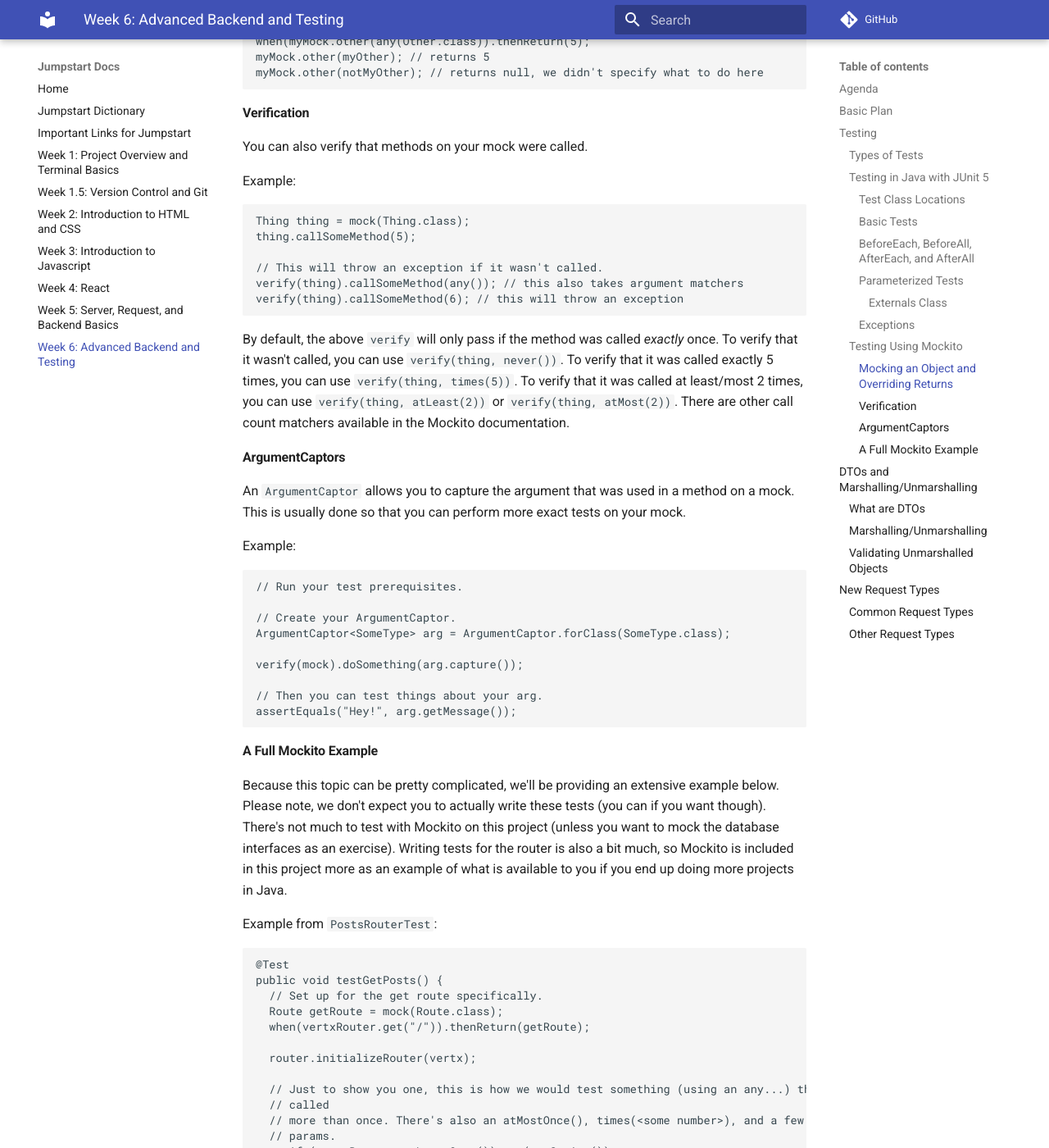
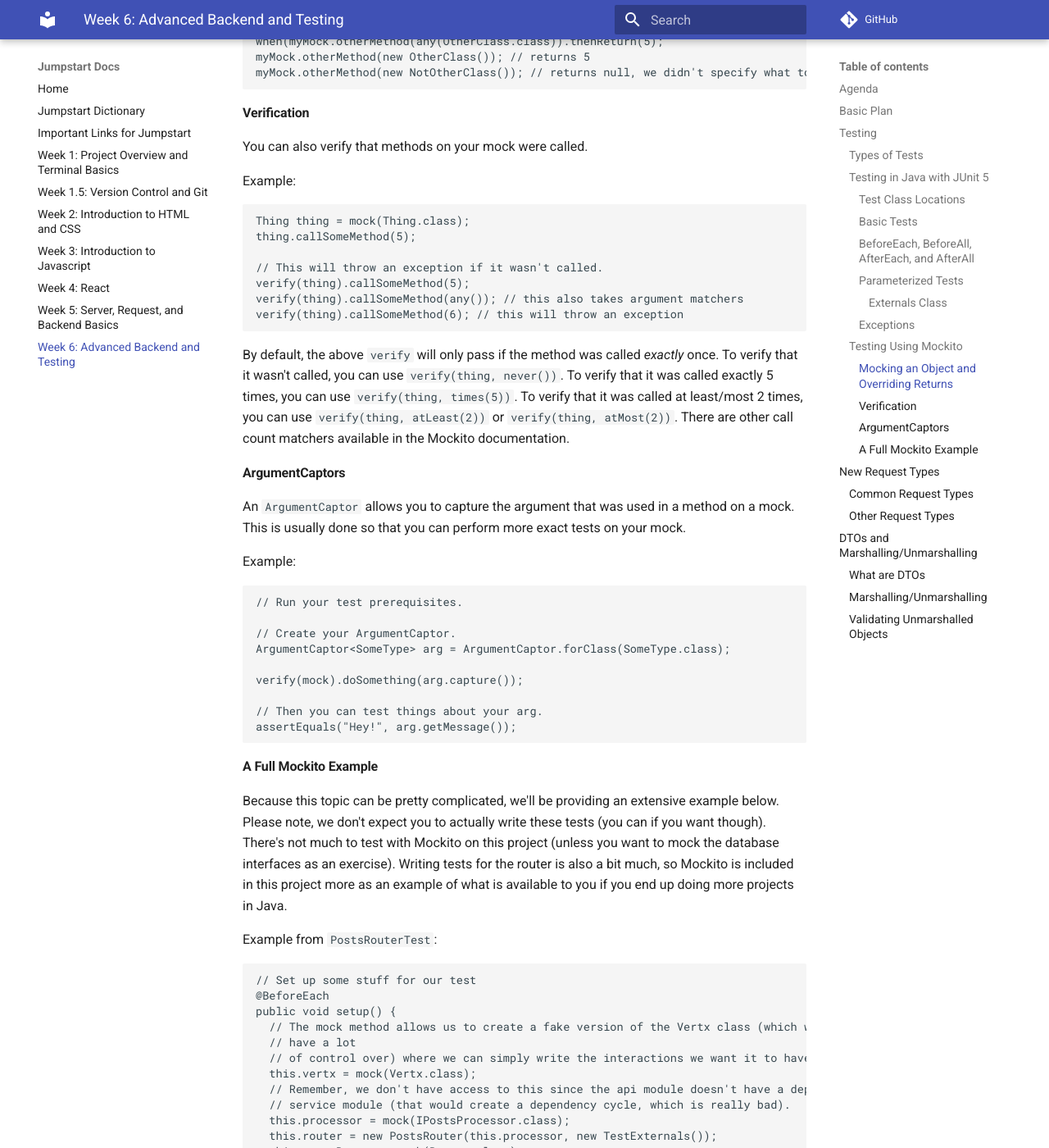
Before and after one commit to Code-4-Community/learning-resources, an MkDocs documentation site: the page built from docs/jumpstart/week-6.md, in a window 1280 px wide and 1400 px high, scrolled down 10149 px. Shown: the whole window at 82% size. Built offline with MkDocs 1.6.1 and Material for MkDocs 9.7.7, drawn with Linux system fonts in a browser that asks for light colours; comment, search, counter and statistics services are not loaded; some of the changed text lies outside the part shown.

Commit message:
Finish up Liam's comments

````diff
--- a/docs/jumpstart/week-6.md
+++ b/docs/jumpstart/week-6.md
@@ -27,14 +27,14 @@
     - Argument Captors
     - Show the test created for the backend api module
 
-2. DTOs and Marshalling/Unmarshalling
+2. New Request Types
+  - `POST`, `PUT`, `PATCH`, and `DELETE`: what are they commonly used for
+
+3. DTOs and Marshalling/Unmarshalling
   - What are DTOs
     - What are they used for
   - Marshalling/Unmarshalling
   - Validating unmarshalled objects/why it's necessary
-
-3. New Request Types
-  - `POST`, `PUT`, `PATCH`, and `DELETE`: what are they commonly used for
 
 ## Testing
 
@@ -417,8 +417,8 @@
 ```
 
 If you only want to mock a method when it's called with certain parameters, then you can
-do that with argument matchers. You can do things like `any()` for anything, `anyInt()` for any integer,
-`any(MyClass.class)` for that specific class, or even just enter your own number/string for specific entries.
+do that with argument matchers. Mockito defines the matcher `any()` for anything, `anyInt()` for any integer,
+`any(MyClass.class)` for a specific class, or even just enter your own number/string for specific arguments.
 The result you specify will only be returned/done when all matchers are satisfied.
 
 >Note: if there's another condition you need satisfied, you can also create your own matcher if the default ones aren't
@@ -426,16 +426,16 @@
 
 Example:
 ```java
-when(myMock.do(anyInt()).thenReturn(5);
+when(myMock.performMyOperation(anyInt()).thenReturn(5);
 
-myMock.do(5); // returns 5
-myMock.do(-1); // returns 5
-myMock.do(anyInt()); // you can't do this though, it only works in the "when" or "do..." methods
+myMock.performMyOperation(5); // returns 5
+myMock.performMyOperation(-1); // returns 5
+myMock.performMyOperation(anyInt()); // you can't do this though, it only works in the "when" or "do..." methods
 // This is because you're actually calling the method (or the mocked version), so you need to pass in a real value
 
-when(myMock.other(any(Other.class)).thenReturn(5);
-myMock.other(myOther); // returns 5
-myMock.other(notMyOther); // returns null, we didn't specify what to do here
+when(myMock.otherMethod(any(OtherClass.class)).thenReturn(5);
+myMock.otherMethod(new OtherClass()); // returns 5
+myMock.otherMethod(new NotOtherClass()); // returns null, we didn't specify what to do here
 ```
 
 #### Verification
@@ -448,6 +448,7 @@
 thing.callSomeMethod(5);
 
 // This will throw an exception if it wasn't called.
+verify(thing).callSomeMethod(5);
 verify(thing).callSomeMethod(any()); // this also takes argument matchers
 verify(thing).callSomeMethod(6); // this will throw an exception
 ```
@@ -486,18 +487,51 @@
 
 Example from `PostsRouterTest`:
 ```java
+// Set up some stuff for our test
+@BeforeEach
+public void setup() {
+  // The mock method allows us to create a fake version of the Vertx class (which we usually don't
+  // have a lot
+  // of control over) where we can simply write the interactions we want it to have.
+  this.vertx = mock(Vertx.class);
+  // Remember, we don't have access to this since the api module doesn't have a dependency on the
+  // service module (that would create a dependency cycle, which is really bad).
+  this.processor = mock(IPostsProcessor.class);
+  this.router = new PostsRouter(this.processor, new TestExternals());
+  this.vertxRouter = mock(Router.class);
+  this.route = mock(Route.class);
+  this.ctx = mock(RoutingContext.class);
+
+  // Mock for the IRouter#end method. We don't have to handle HttpServerResponse#end method, since
+  // unmocked methods just return null.
+  res = mock(HttpServerResponse.class);
+  when(res.setStatusCode(anyInt())).thenReturn(res);
+  when(res.putHeader(anyString(), anyString())).thenReturn(res);
+  when(ctx.response()).thenReturn(res);
+
+  when(vertxRouter.get(anyString())).thenReturn(route);
+  when(vertxRouter.post(anyString())).thenReturn(route);
+  when(vertxRouter.delete(anyString())).thenReturn(route);
+}
+
+private PostsResponse generatePosts(int count) {
+  List<PostSummary> posts = new ArrayList<>();
+  for (int i = 0; i < count; i++) {
+    SinglePostResponse post = generatePost(i);
+    String preview = post.getBody().substring(0, Math.min(50, post.getBody().length()));
+    posts.add(new PostSummary(post, preview, i));
+  }
+  return new PostsResponse(posts);
+}
+
 @Test
 public void testGetPosts() {
   // Set up for the get route specifically.
   Route getRoute = mock(Route.class);
   when(vertxRouter.get("/")).thenReturn(getRoute);
 
-  router.initializeRouter(vertx);
-
-  // Just to show you one, this is how we would test something (using an any...) that might be
-  // called
-  // more than once. There's also an atMostOnce(), times(<some number>), and a few other counting
-  // params.
+  // Just to show you one, this is how we would test something (using an any...) that might be called
+  // more than once. There's also an atMostOnce(), times(<some number>), and a few other counting params.
   verify(vertxRouter, atLeastOnce()).get(anyString());
   // If it's just once you're expecting, you can leave it off though.
   verify(vertxRouter).get("/");
@@ -536,92 +570,6 @@
       encodedResponse.getValue());
 }
 ```
-
-## DTOs and Marshalling/Unmarshalling
-
-### What are DTOs
-
-DTOs, or Data Transfer Objects, are objects whose only purpose is to contain and transfer data around. They usually
-only have methods for getting and setting data. Sometimes serialization and deserialization is included, but we'll
-mostly be focusing on the getting and setting part.
-
-Her is an example of a DTO:
-```java
-public class SampleDTO {
-  private String name;
-  private Integer id; // Note how we're using wrapper classes. DTOs don't have values set, they may end up being null.
-
-  // For Unmarshalling (if your object will be unmarshalled ever).
-  private SampleDTO { }
-
-  public SampleDTO(String name, Integer id) {
-    this.name = name;
-    this.id = id;
-  }
-
-  public void setName(String name) {
-    this.name = name;
-  }
-
-  public String getName() {
-    return this.name;
-  }
-
-  // Sometimes this is included for making sure the object is valid (see below, really only done on incoming requests).
-  public void validate() {
-    if (name == null) {
-      throw ...
-    }
-    ...
-  }
-  ...
-```
-
-They're especially useful with REST requests and APIs because they can hold data from your incoming and outgoing
-requests.
-
-### Marshalling/Unmarshalling
-
-Marshalling and Unmarshalling is the process of transforming an object instance into a serialized representation
-of the object or vice versa. For our purposes, it's the process of turning a JSON into one of our DTOs.
-There are a couple of libraries that are really useful for this, namely [Jackson](https://github.com/FasterXML/jackson)
-and Vertx's [JsonObject](https://vertx.io/docs/apidocs/io/vertx/core/json/JsonObject.html) (what we'll be using
-in this project). Most marshallers/unmarshallers expect the names of the JSON and the class you're working with to
-match.
-
-The following examples use the `SampleDTO` from above.
-
-An example of Marshalling:
-```java
-SampleDTO dto = new SampleDTO("me", 1);
-
-String json = JsonObject.mapFrom(dto).encode(); // returns "{'name':'me','id':1}"
-```
-
-An example of Unmarshalling:
-```java
-String input = "{'name':'me','id':1'}";
-
-SampleDTO dto = new JsonObject(input).mapTo(SampleDTO.class); // returns the unmarshalled object
-```
-
->Note: In the `SampleDTO` class above, there is an empty, private constructor. This is required by your unmarshallers
->(as far as we're aware, both JsonObject and Jackson require it) to instantiate a class before using
->[introspection/reflection](https://www.oracle.com/technical-resources/articles/java/javareflection.html) to find all of
->the required fields and load them into the class.
-
-### Validating Unmarshalled Objects
-
-After unmarshalling an object, it's important that you validate it to make sure that the fields have valid data. This
-can be just making sure that integers have a positive values, no fields are null, strings aren't empty, or whatever
-other basic data validation checks you need to perform. This needs to be done because users of your platform can't be
-trusted to enter good data. It's always a good idea to make sure the data you are provided from a public facing API is
-what you're expecting, or you can find errors popping up in your projects.
-
-To make sure your DTOs have safe data inside, a `validate()` method is usually created in your DTOs (and it's
-not a bad idea to put that into an interface which your DTOs will inherit). This method will be called after
-unmarshalling (or marshalling if you're worried about returning bad data to the front end) to check the DTO's fields and
-validate them.
 
 ## New Request Types
 
@@ -673,3 +621,90 @@
 There are many other request types that are used too. In practice, though, you'll probably never see them. The most
 commonly used requests are `GET` and `POST`, followed by `PUT`, `PATCH`, and `DELETE`.
 MDN has a list of [other request types](https://developer.mozilla.org/en-US/docs/Web/HTTP/Methods) if you're interested.
+
+## DTOs and Marshalling/Unmarshalling
+
+### What are DTOs
+
+DTOs, or Data Transfer Objects, are objects whose only purpose is to contain and transfer data around. They usually
+only have methods for getting and setting data. Sometimes serialization and deserialization is included, but we'll
+mostly be focusing on the getting and setting part.
+
+Here is an example of a DTO:
+```java
+public class SampleDTO {
+  private String name;
+  private Integer id; // Note how we're using wrapper classes. DTOs don't have values set, and they may end up being
+    // null, so we can't use an 'int' type
+
+  // For Unmarshalling (if your object will be unmarshalled ever).
+  private SampleDTO { }
+
+  public SampleDTO(String name, Integer id) {
+    this.name = name;
+    this.id = id;
+  }
+
+  public void setName(String name) {
+    this.name = name;
+  }
+
+  public String getName() {
+    return this.name;
+  }
+
+  // Sometimes this is included for making sure the object is valid (see below, really only done on incoming requests).
+  public void validate() {
+    if (name == null) {
+      throw ...
+    }
+    ...
+  }
+  ...
+```
+
+They're especially useful with REST requests and APIs because they can hold data from your incoming and outgoing
+requests.
+
+### Marshalling/Unmarshalling
+
+Marshalling and Unmarshalling is the process of transforming an object instance into a serialized representation
+of the object or vice versa. For our purposes, it's the process of turning a JSON into one of our DTOs.
+There are a couple of libraries that are really useful for this, namely [Jackson](https://github.com/FasterXML/jackson)
+and Vertx's [JsonObject](https://vertx.io/docs/apidocs/io/vertx/core/json/JsonObject.html) (it's actually Jackson!).
+Most marshallers/unmarshallers expect the names of the JSON and the class you're working with to
+match.
+
+The following examples use the `SampleDTO` from above.
+
+An example of Marshalling:
+```java
+SampleDTO dto = new SampleDTO("me", 1);
+
+String json = JsonObject.mapFrom(dto).encode(); // returns "{'name':'me','id':1}"
+```
+
+An example of Unmarshalling:
+```java
+String input = "{'name':'me','id':1'}";
+
+SampleDTO dto = new JsonObject(input).mapTo(SampleDTO.class); // returns the unmarshalled object
+```
+
+>Note: In the `SampleDTO` class above, there is an empty, private constructor. This is required by your unmarshallers
+>to instantiate a class before using
+>[introspection/reflection](https://www.oracle.com/technical-resources/articles/java/javareflection.html) to find all of
+>the required fields and load them into the class.
+
+### Validating Unmarshalled Objects
+
+After unmarshalling an object, it's important that you validate it to make sure that the fields have valid data. This
+can be just making sure that integers have a positive values, no fields are null, strings aren't empty, or whatever
+other basic data validation checks you need to perform. This needs to be done because users of your platform can't be
+trusted to enter good data. It's always a good idea to make sure the data you are provided from a public facing API is
+what you're expecting, or you can find errors popping up in your projects.
+
+To make sure your DTOs have safe data inside, a `validate()` method is usually created in your DTOs (and it's
+not a bad idea to put that into an interface which your DTOs will inherit). This method will be called after
+unmarshalling (or marshalling if you're worried about returning bad data to the front end) to check the DTO's fields and
+validate them.
````
